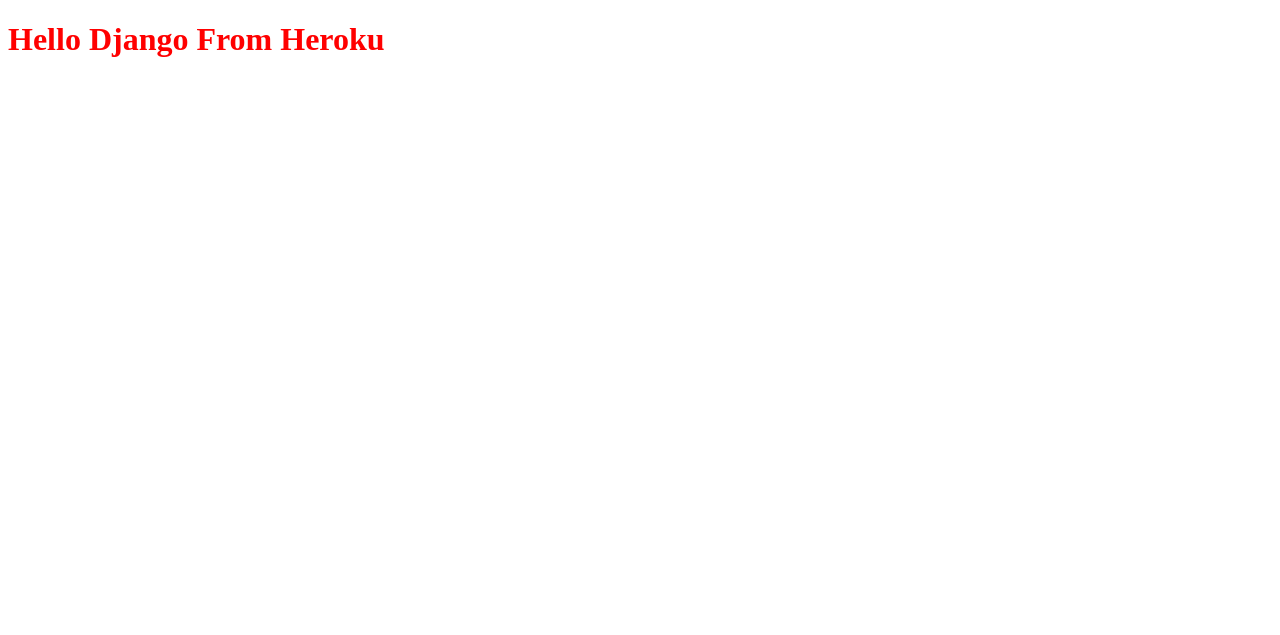
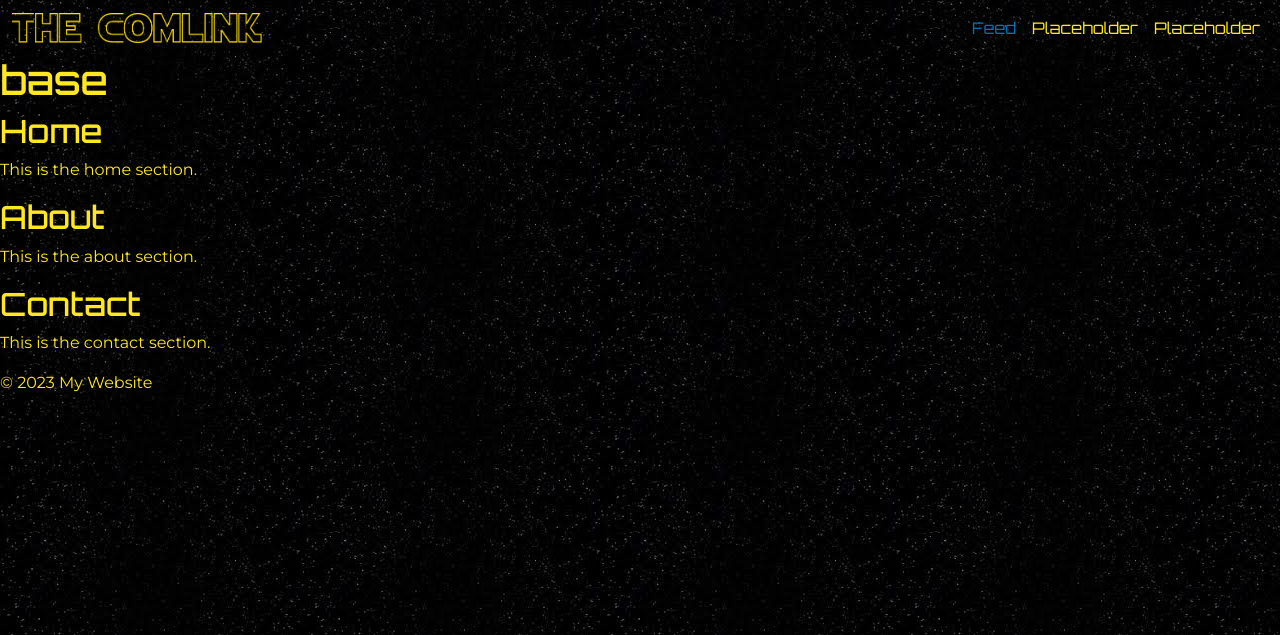
Before and after one commit to Darthspider360/The-Comlink, a Django app: page / in a window 1280 px wide. Shown: the top 635 px of the page. Run offline with Django 4.2, Linux system fonts and the light colour scheme; some libraries are stand-ins or nearby versions.

Commit message:
added base html layout and styling

```diff
--- a/comlink/settings.py
+++ b/comlink/settings.py
@@ -29,7 +29,7 @@ TEMPLATES_DIR = os.path.join(BASE_DIR, 'templates')
 SECRET_KEY = os.environ.get('SECRET_KEY')
 
 # SECURITY WARNING: don't run with debug turned on in production!
-DEBUG = True
+DEBUG = False
 
 ALLOWED_HOSTS = ['8000-darthspider3-thecomlink-cevzzt76mp0.ws.codeinstitute-ide.net', 'the-comlink-896502f13dfc.herokuapp.com']
 SRF_TRUSTED_ORIGINS = ['https://*.codeinstitute-ide.net', 'https://*.herokuapp.com']
--- a/static/css/style.css
+++ b/static/css/style.css
@@ -1,3 +1,22 @@
-h1 {
-    color: red;
+@import url('https://fonts.googleapis.com/css2?family=Montserrat:ital,wght@0,100..900;1,100..900&family=Orbitron:wght@400..900&display=swap');
+
+body{
+    font-family: 'Orbitron', sans-serif;
+    background-image: url(/static/images/images.jpg);
+    color: #ffe81f;
 }
+
+p {
+    font-family: 'Montserrat', sans-serif;
+}
+/* navbar */
+
+
+
+.navbar-custom, .nav-link {
+    color: #ffe81f;
+}
+
+.nav-link.active {
+    color: #0072bb !important;
+}
--- a/templates/index.html
+++ b/templates/index.html
@@ -1,5 +1,4 @@
 {% load static %}
-
 
 <!DOCTYPE html>
 <html lang="en">
@@ -7,10 +6,67 @@
     <meta charset="UTF-8">
     <meta name="viewport" content="width=device-width, initial-scale=1.0">
     <title>Django-Setup</title>
-    <link rel="stylesheet" href="{% static 'css/style.css' %}" >
+
+    <!-- Bootstrap CSS -->
+    <link href="https://cdn.jsdelivr.net/npm/bootstrap@5.3.3/dist/css/bootstrap.min.css" rel="stylesheet"
+        integrity="sha384-QWTKZyjpPEjISv5WaRU9OFeRpok6YctnYmDr5pNlyT2bRjXh0JMhjY6hW+ALEwIH" crossorigin="anonymous">
+    <!-- Custom CSS -->
+    <link rel="stylesheet" href="{% static 'css/style.css' %}">
+
 </head>
+
 <body>
-    <h1>Hello Django From Heroku</h1>
 
+    <nav class="navbar navbar-expand-lg navbar-custom">
+        <div class="container-fluid">
+            <a class="navbar-brand logo-font d-flex align-items-center" href="#">
+                <img src="/static/images/logo.png" alt="Logo" width="250" height="30" class="d-inline-block align-text-center">
+            </a>
+            <button class="navbar-toggler" type="button" data-bs-toggle="collapse" data-bs-target="#navbarNav"
+                aria-controls="navbarNav" aria-expanded="false" aria-label="Toggle navigation">
+                <span><i class="fa-solid fa-bars" style="color: #ffe81f;"></i></span>
+            </button>
+            <div class="collapse navbar-collapse" id="navbarNav">
+                <ul class="navbar-nav ms-auto">
+                    <li class="nav-item">
+                        <a class="nav-link active" aria-current="page" href="#">Feed</a>
+                    </li>
+                    <li class="nav-item">
+                        <a class="nav-link" href="#">Placeholder</a>
+                    </li>
+                    <li class="nav-item">
+                        <a class="nav-link" href="#">Placeholder</a>
+                    </li>
+                </ul>
+            </div>
+        </div>
+    </nav>
+    <header>
+        <h1>base</h1>
+    </header>
+    <main>
+        <section id="home">
+            <h2>Home</h2>
+            <p>This is the home section.</p>
+        </section>
+        <section id="about">
+            <h2>About</h2>
+            <p>This is the about section.</p>
+        </section>
+        <section id="contact">
+            <h2>Contact</h2>
+            <p>This is the contact section.</p>
+        </section>
+    </main>
+    <footer class="mt-auto">
+        <p>&copy; 2023 My Website</p>
+    </footer>
+    <!-- Bootstrap JS -->
+    <script src="https://cdn.jsdelivr.net/npm/bootstrap@5.3.3/dist/js/bootstrap.bundle.min.js"
+        integrity="sha384-YvpcrYf0tY3lHB60NNkmXc5s9fDVZLESaAA55NDzOxhy9GkcIdslK1eN7N6jIeHz" crossorigin="anonymous">
+    </script>
+    <!-- font awesome -->
+    <script src="https://kit.fontawesome.com/128240b0e7.js" crossorigin="anonymous"></script>
 </body>
+
 </html>
```
Also changed, not shown: static/images/images.jpg (added), static/images/logo.png (added).
